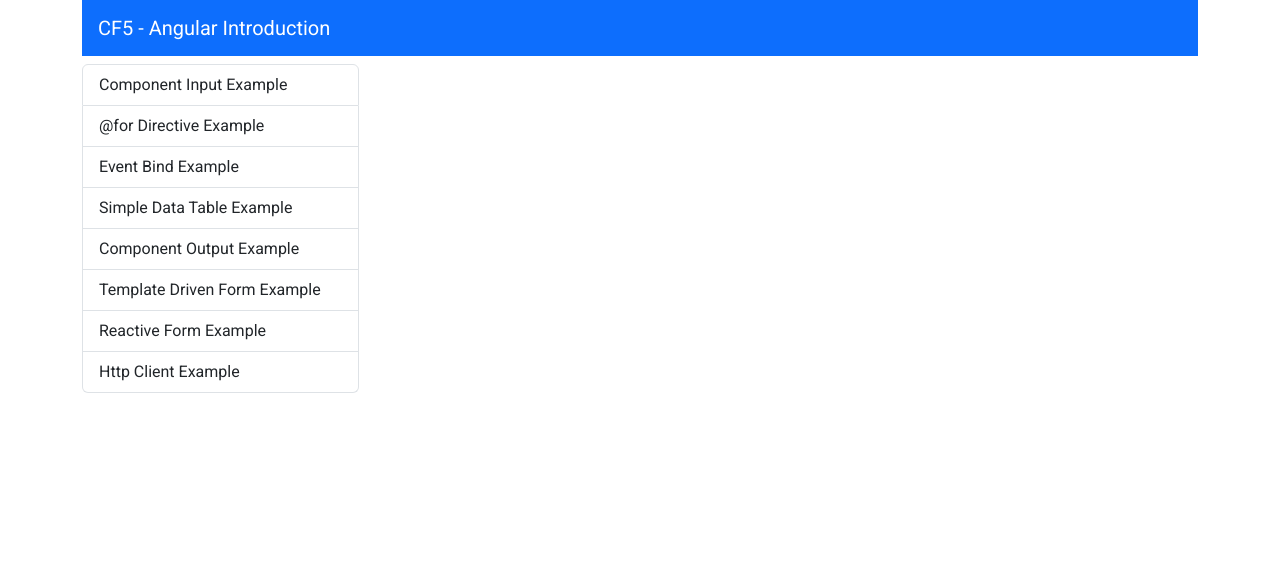
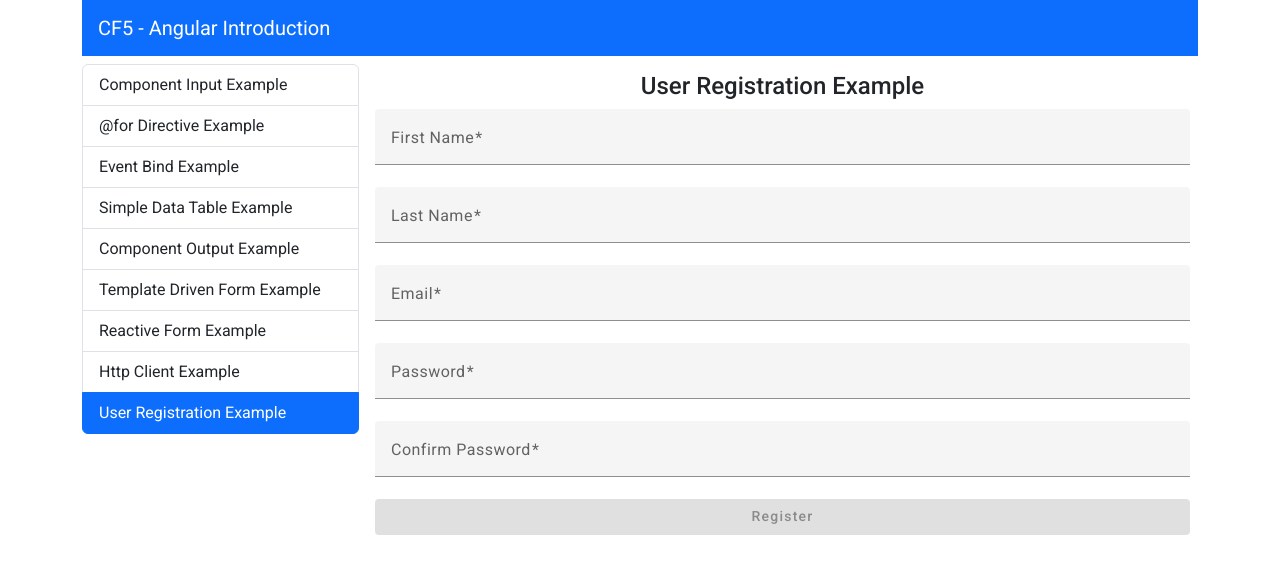
Before and after one commit to RenaMygdali/angular-introduction, an Angular app: page /user-registration-example in a window 1280 px wide. Before the commit this address led to /. Shown: the top 574 px of the page. Built offline with nearby package versions, Linux system fonts and the light colour scheme.

Commit message:
user registration form

```diff
--- a/src/app/app.routes.ts
+++ b/src/app/app.routes.ts
@@ -8,6 +8,7 @@
 import { TemplateDrivenFormExampleComponent } from './components/template-driven-form-example/template-driven-form-example.component';
 import { ReactiveFormExampleComponent } from './components/reactive-form-example/reactive-form-example.component';
 import { HttpClientExampleComponent } from './components/http-client-example/http-client-example.component';
+import { UserRegistrationComponent } from './components/user-registration/user-registration.component';
 
 
 export const routes: Routes = [
@@ -19,6 +20,7 @@
    {path: 'template-driven-form-example', component: TemplateDrivenFormExampleComponent},
    {path: 'reactive-form-example', component: ReactiveFormExampleComponent},
    {path: 'http-client-example', component: HttpClientExampleComponent},
+   {path: 'user-registration-example', component: UserRegistrationComponent},
    {path: '', component: WelcomeComponent},
    // {path: '', redirectTo: "/welcome", pathMatch: 'full'}
 ];
--- a/src/app/components/list-group-menu/list-group-menu.component.ts
+++ b/src/app/components/list-group-menu/list-group-menu.component.ts
@@ -18,6 +18,7 @@
     {text: 'Component Output Example', routerLink: 'component-output-example'},
     {text: 'Template Driven Form Example', routerLink: 'template-driven-form-example'},
     {text: 'Reactive Form Example', routerLink: 'reactive-form-example'},
-    {text: 'Http Client Example', routerLink: 'http-client-example'}
+    {text: 'Http Client Example', routerLink: 'http-client-example'},
+    {text: 'User Registration Example', routerLink: 'user-registration-example'}
   ]
 }
--- /dev/null
+++ b/src/app/components/user-registration/user-registration.component.html
@@ -0,0 +1,86 @@
+<h4>User Registration Example</h4>
+@if(registrationStatus.message === "Not attempted yet") {
+   <form [formGroup]="form" class="d-flex flex-column">
+      <mat-form-field>
+         <mat-label>First Name</mat-label>
+         <input
+            matInput
+            type="text"
+            formControlName="givenName"/>
+         @if (form.get("givenName").invalid && form.get("givenName").touched) {
+            <mat-error>First Name is required</mat-error>
+         }
+      </mat-form-field>
+      <mat-form-field>
+         <mat-label>Last Name</mat-label>
+         <input
+            matInput
+            type="text"
+            formControlName="surName"/>
+         @if (form.get("surName").invalid && form.get("surName").touched) {
+            <mat-error>Last Name is required</mat-error>
+         }
+      </mat-form-field>
+      <mat-form-field>
+         <mat-label>Email</mat-label>
+         <input
+            matInput
+            type="text"
+            formControlName="email"/>
+         @if (form.get("email").invalid && form.get("email").touched) {
+            <mat-error>Email is misssing or invalid</mat-error>
+         }
+      </mat-form-field>
+      <mat-form-field>
+         <mat-label>Password</mat-label>
+         <input
+            matInput
+            type="password"
+            formControlName="password"/>
+         @if (form.get("password").invalid && form.get("password").touched) {
+            <mat-error>Password is missing or invalid</mat-error>
+         }
+      </mat-form-field>
+      <mat-form-field>
+         <mat-label>Confirm Password</mat-label>
+         <input
+         matInput
+         type="password"
+         formControlName="confirmPassword" />
+         @if (form.get("confirmPassword").hasError("passwordMismatch")) {
+         <mat-error>Passwords do not match</mat-error>
+         } @else {
+         @if (
+            form.get("confirmPassword").invalid &&
+            form.get("confirmPassword").touched
+         ) {
+            <mat-error>Password is missing or invalid</mat-error>
+         }
+         }
+      </mat-form-field>
+      <button
+         mat-flat-button
+         color="primary"
+         [disabled]="form.invalid"
+         (click)="onSubmit(form.value)">
+         Register
+      </button>
+   </form>
+}@else {
+   @if(registrationStatus.success) {
+      <div class="alert alert-success mt-2 w-50">
+         <strong>Success: </strong> {{ registrationStatus.message }}
+      </div>
+   } @else {
+      <div class="alert alert-danger mp-2 w-50">
+         <strong>Error: </strong> {{ registrationStatus.message}}
+      </div>
+   }
+   <button
+   mat-flat-button
+   color="primary"
+   class="mt-2"
+   (click)="registerAnotherUser()"
+   >Register Another
+   </button>
+}
--- /dev/null
+++ b/src/app/components/user-registration/user-registration.component.ts
@@ -0,0 +1,82 @@
+import { Component, inject } from '@angular/core';
+import { FormControl, FormGroup, ReactiveFormsModule, Validators } from '@angular/forms';
+import { MatButtonModule } from '@angular/material/button';
+import { MatFormFieldModule } from '@angular/material/form-field';
+import { MatInputModule } from '@angular/material/input';
+import { User } from 'src/app/shared/interfaces/user';
+import { UserService } from 'src/app/shared/services/user.service';
+
+@Component({
+  selector: 'app-user-registration',
+  standalone: true,
+  imports: [
+    ReactiveFormsModule,
+    MatFormFieldModule,
+    MatInputModule,
+    MatButtonModule
+  ],
+  templateUrl: './user-registration.component.html',
+  styleUrl: './user-registration.component.css'
+})
+export class UserRegistrationComponent {
+  userService = inject(UserService);
+
+  registrationStatus: {success: boolean; message: string} = {
+    success: false,
+    message: 'Not attempted yet'
+  }
+
+  form = new FormGroup(
+    {
+      givenName: new FormControl('', Validators.required),
+      surName: new FormControl('', Validators.required),
+      email: new FormControl('', [Validators.required, Validators.email]),
+      password: new FormControl('', [
+        Validators.required,
+        Validators.minLength(4),
+      ]),
+      confirmPassword: new FormControl('', [
+        Validators.required,
+        Validators.minLength(4),
+      ]),
+    },
+    this.passwordConfirmValidator,
+  );
+
+
+  passwordConfirmValidator(form: FormGroup) {
+    if (form.get('password').value !== form.get('confirmPassword').value) {
+      form.get('confirmPassword').setErrors({ passwordMismatch: true });
+      return { passwordMismatch: true };
+    }
+    return {};
+  }
+
+  onSubmit(value: any) {
+    console.log(value);
+
+    const user = this.form.value as User;
+    delete user["confirmPassword"];
+
+    this.userService.registerUser(user).subscribe({
+      next: (response) => {
+        console.log("User registration succeed", response.msg)
+        this.registrationStatus = {success: true, message: response.msg}
+      },
+      error: (response) => {
+        const message = response.error.message
+        console.log("Error registering user", message);
+        this.registrationStatus = {success: false, message}
+      }
+    })
+  }
+
+  registerAnotherUser() {
+    this.form.reset();
+    this.registrationStatus = {
+      success: false,
+     message: 'Not attempted yet'
+    }
+  }
+
+}
```
Also changed, not shown: src/app/components/user-registration/user-registration.component.css (added), 1 other file (tests, documents, lock files or other folders).
